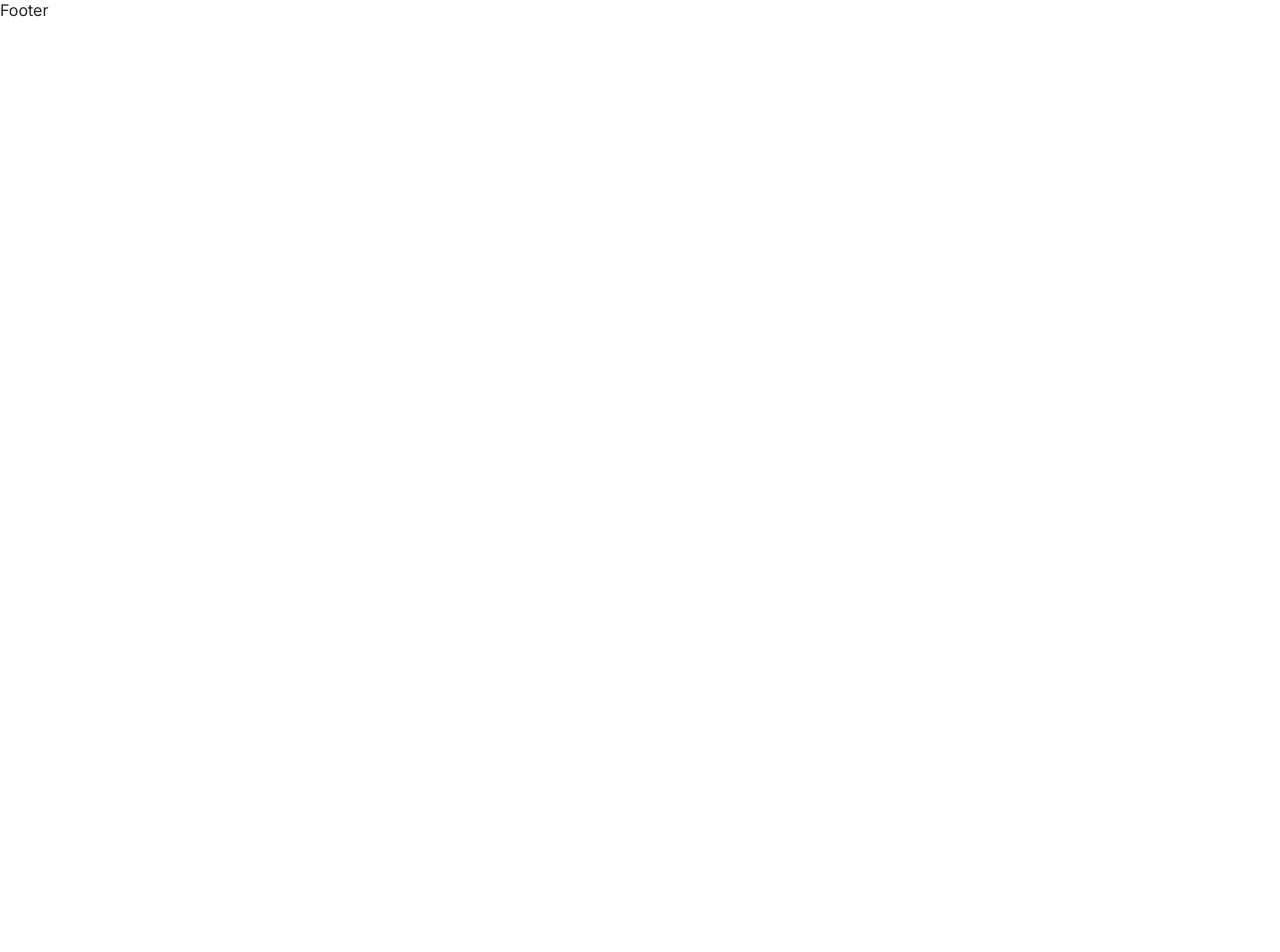
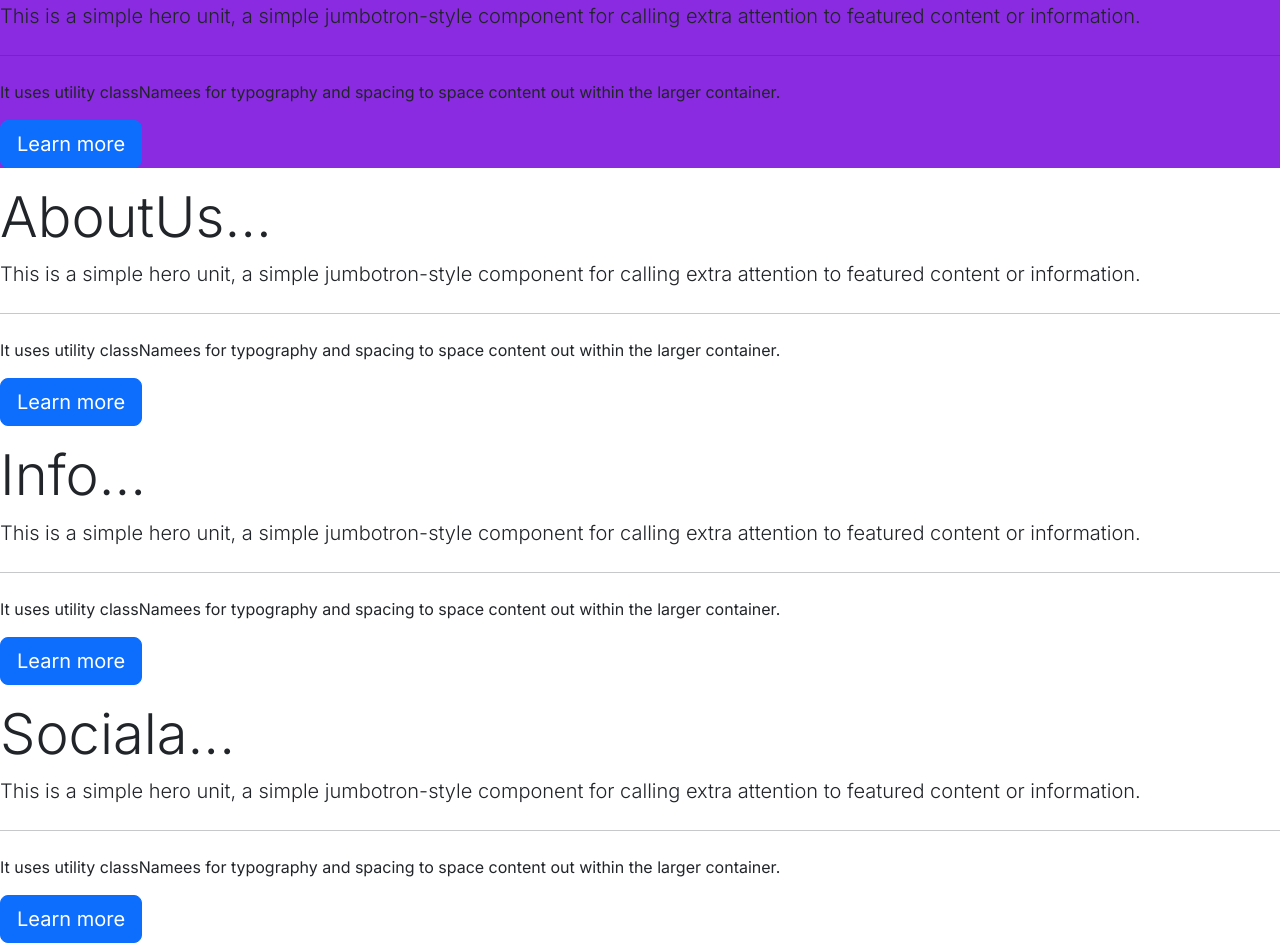
Before and after one commit to TOtterhall/pawfect, a Next.js app in the folder client/my-app/: page / in a window 1280 px wide. Shown: the part 500-1452 px from the top of the page. Before the commit the page ends 800 px from the top, so only its background shows below. Built offline with nearby package versions, Linux system fonts and the light colour scheme; no server answers.

Commit message:
:hammer:  added jumbotrons

```diff
--- /dev/null
+++ b/client/my-app/src/app/components/Jumbotrons/AboutJumbo.jsx
@@ -0,0 +1,27 @@
+"use Client";
+
+import React from "react";
+
+export default function AboutJumbo() {
+  return (
+    <div>
+      <div className="jumbotron-about">
+        <h1 className="display-4">AboutUs...</h1>
+        <p className="lead">
+          This is a simple hero unit, a simple jumbotron-style component for
+          calling extra attention to featured content or information.
+        </p>
+        <hr className="my-4" />
+        <p>
+          It uses utility classNamees for typography and spacing to space
+          content out within the larger container.
+        </p>
+        <p className="lead">
+          <a className="btn btn-primary btn-lg" href="#" role="button">
+            Learn more
+          </a>
+        </p>
+      </div>
+    </div>
+  );
+}
--- /dev/null
+++ b/client/my-app/src/app/components/Jumbotrons/InfoJumobo.jsx
@@ -0,0 +1,27 @@
+"use Client";
+
+import React from "react";
+
+export default function InfoJumbo() {
+  return (
+    <div>
+      <div className="jumbotron">
+        <h1 className="display-4">Info...</h1>
+        <p className="lead">
+          This is a simple hero unit, a simple jumbotron-style component for
+          calling extra attention to featured content or information.
+        </p>
+        <hr className="my-4" />
+        <p>
+          It uses utility classNamees for typography and spacing to space
+          content out within the larger container.
+        </p>
+        <p className="lead">
+          <a className="btn btn-primary btn-lg" href="#" role="button">
+            Learn more
+          </a>
+        </p>
+      </div>
+    </div>
+  );
+}
--- /dev/null
+++ b/client/my-app/src/app/components/Jumbotrons/Jumbotrons.css
@@ -0,0 +1,3 @@
+.jumbotron-store {
+  background-color: blueviolet;
+}
--- /dev/null
+++ b/client/my-app/src/app/components/Jumbotrons/SocialJumbo.jsx
@@ -0,0 +1,27 @@
+"use Client";
+
+import React from "react";
+
+export default function SocialJumbo() {
+  return (
+    <div>
+      <div className="jumbotron">
+        <h1 className="display-4">Sociala...</h1>
+        <p className="lead">
+          This is a simple hero unit, a simple jumbotron-style component for
+          calling extra attention to featured content or information.
+        </p>
+        <hr className="my-4" />
+        <p>
+          It uses utility classNamees for typography and spacing to space
+          content out within the larger container.
+        </p>
+        <p className="lead">
+          <a className="btn btn-primary btn-lg" href="#" role="button">
+            Learn more
+          </a>
+        </p>
+      </div>
+    </div>
+  );
+}
--- /dev/null
+++ b/client/my-app/src/app/components/Jumbotrons/StoreJumbo.jsx
@@ -0,0 +1,27 @@
+"use Client";
+
+import React from "react";
+import "./Jumbotrons.css";
+export default function StoreJumbo() {
+  return (
+    <div>
+      <div className="jumbotron-store">
+        <h1 className="display-4">Till butiken...</h1>
+        <p className="lead">
+          This is a simple hero unit, a simple jumbotron-style component for
+          calling extra attention to featured content or information.
+        </p>
+        <hr className="my-4" />
+        <p>
+          It uses utility classNamees for typography and spacing to space
+          content out within the larger container.
+        </p>
+        <p className="lead">
+          <a className="btn btn-primary btn-lg" href="#" role="button">
+            Learn more
+          </a>
+        </p>
+      </div>
+    </div>
+  );
+}
--- a/client/my-app/src/app/components/Main/Main.jsx
+++ b/client/my-app/src/app/components/Main/Main.jsx
@@ -9,6 +9,10 @@ import Shop from "../Shop/Shop";
 import Aboutus from "../Aboutus/Aboutus";
 import Info from "../Info/Info";
 import Newsletter from "../Newsletter/Newsletter";
+import StoreJumbo from "../Jumbotrons/StoreJumbo";
+import AboutJumbo from "../Jumbotrons/AboutJumbo";
+import InfoJumbo from "../Jumbotrons/InfoJumobo";
+import SocialJumbo from "../Jumbotrons/SocialJumbo";
 const Main = () => {
   return (
     <div>
@@ -17,6 +21,10 @@ const Main = () => {
       <LoginForm />
       <Categories />
       <News />
+      <StoreJumbo />
+      <AboutJumbo />
+      <InfoJumbo />
+      <SocialJumbo />
       <Shop />
       <Aboutus />
       <Info />
```
